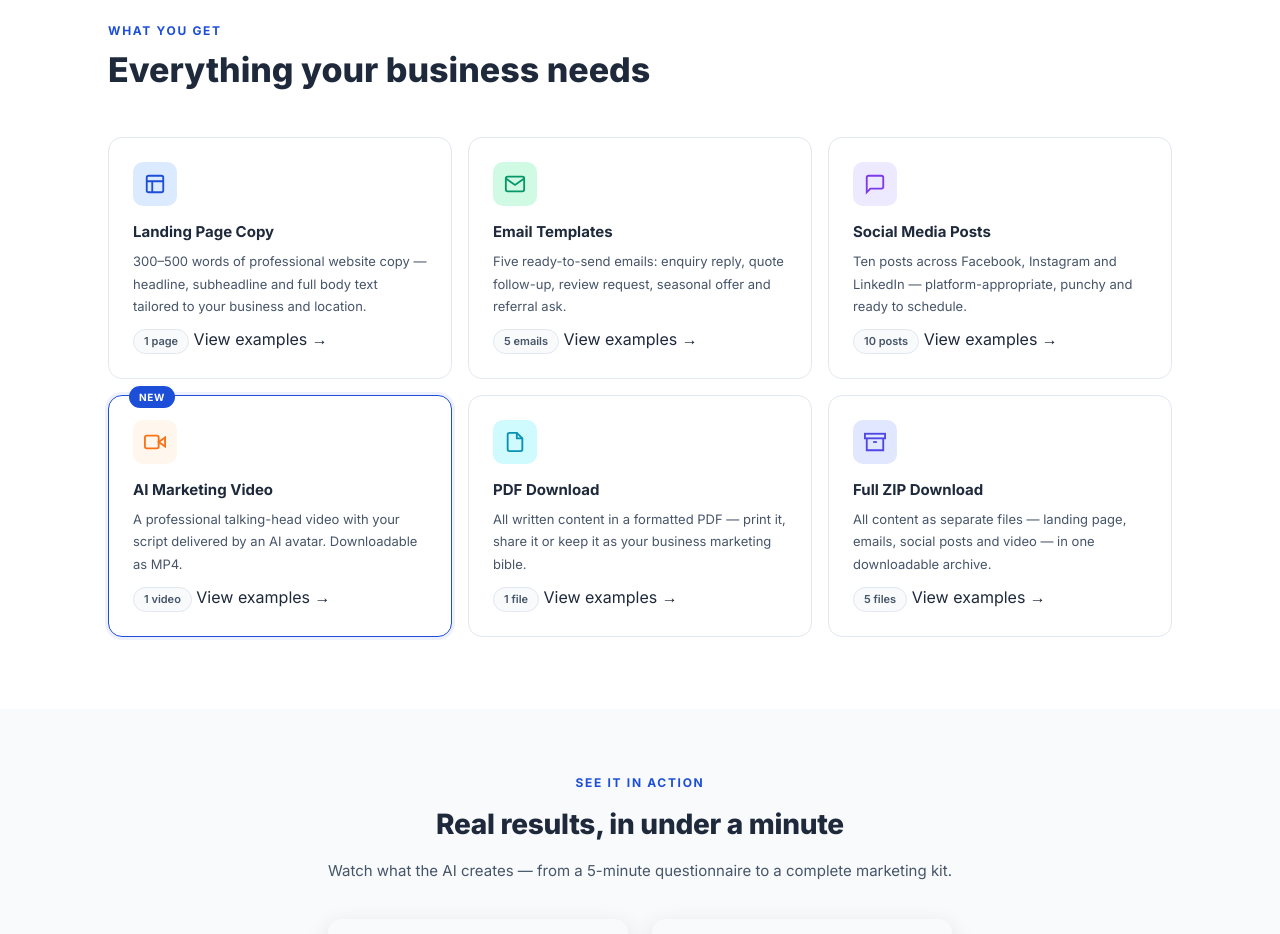
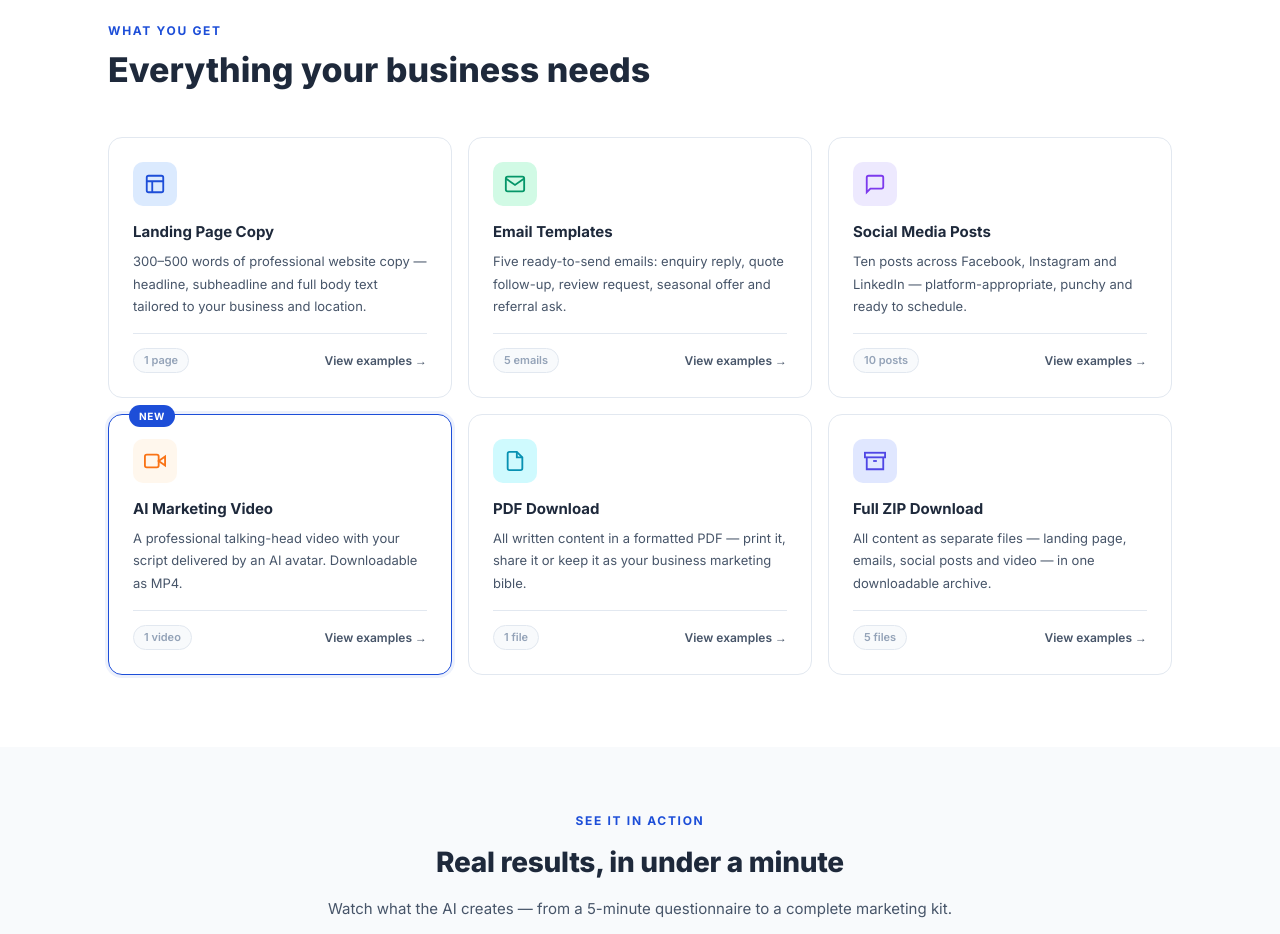
Before and after one commit to des-gif/local-business-hub, a website: page src/index.html in a window 1280 px wide. Shown: the part 2960-3894 px from the top of the page. Drawn offline with nearby package versions, Linux system fonts and the light colour scheme; grey boxes are pictures that could not be loaded.

Commit message:
Site update: new video, sections and service cards

```diff
--- a/src/css/styles.css
+++ b/src/css/styles.css
@@ -96,9 +96,11 @@ button{font-family:inherit;}
    FEATURES
    =================================== */
 .features-grid{display:grid;grid-template-columns:repeat(3,1fr);gap:16px;}
-.feature-card{background:#fff;border:1px solid var(--border);border-radius:var(--r);padding:24px;position:relative;transition:all .15s;}
-.feature-card:hover{box-shadow:var(--sh-m);transform:translateY(-2px);}
+.feature-card{background:#fff;border:1px solid var(--border);border-radius:var(--r);padding:24px;position:relative;transition:all .18s;display:flex;flex-direction:column;}
+.feature-card:hover{box-shadow:var(--sh-l);transform:translateY(-3px);border-color:var(--border2);}
 .feature-card.featured{border-color:var(--blue);box-shadow:0 0 0 3px rgba(29,78,216,.08);}
+.feature-card.featured:hover{box-shadow:0 0 0 3px rgba(29,78,216,.12),var(--sh-l);}
+a.feature-link{text-decoration:none;color:inherit;}
 .feature-badge{position:absolute;top:-10px;left:20px;background:var(--blue);color:#fff;font-size:10px;font-weight:700;padding:3px 10px;border-radius:20px;text-transform:uppercase;letter-spacing:.06em;}
 .feature-icon{width:44px;height:44px;border-radius:var(--rs);display:flex;align-items:center;justify-content:center;margin-bottom:14px;}
 .feature-icon.blue{background:var(--blue-l);color:var(--blue);}
@@ -108,8 +110,12 @@ button{font-family:inherit;}
 .feature-icon.teal{background:var(--teal-l);color:var(--teal);}
 .feature-icon.indigo{background:var(--indigo-l);color:var(--indigo);}
 .feature-card h3{font-size:15px;font-weight:700;color:var(--navy);margin-bottom:6px;}
-.feature-card p{font-size:13px;color:var(--text);line-height:1.7;}
-.feature-tag{display:inline-block;margin-top:12px;padding:3px 10px;background:var(--surface);border:1px solid var(--border);border-radius:20px;font-size:11px;font-weight:600;color:var(--text);}
+.feature-card p{font-size:13px;color:var(--text);line-height:1.7;flex:1;}
+.feature-foot{display:flex;align-items:center;justify-content:space-between;margin-top:16px;padding-top:14px;border-top:1px solid var(--border);transition:border-color .18s;}
+.feature-card:hover .feature-foot{border-top-color:var(--blue-l);}
+.feature-tag{display:inline-flex;align-items:center;padding:3px 10px;background:var(--surface);border:1px solid var(--border);border-radius:20px;font-size:11px;font-weight:600;color:var(--muted);}
+.feature-examples{font-size:12px;font-weight:600;color:var(--text);transition:color .15s;}
+.feature-card:hover .feature-examples{color:var(--blue);}
 @media(max-width:900px){.features-grid{grid-template-columns:repeat(2,1fr);}}
 @media(max-width:560px){.features-grid{grid-template-columns:1fr;}}
 
```
